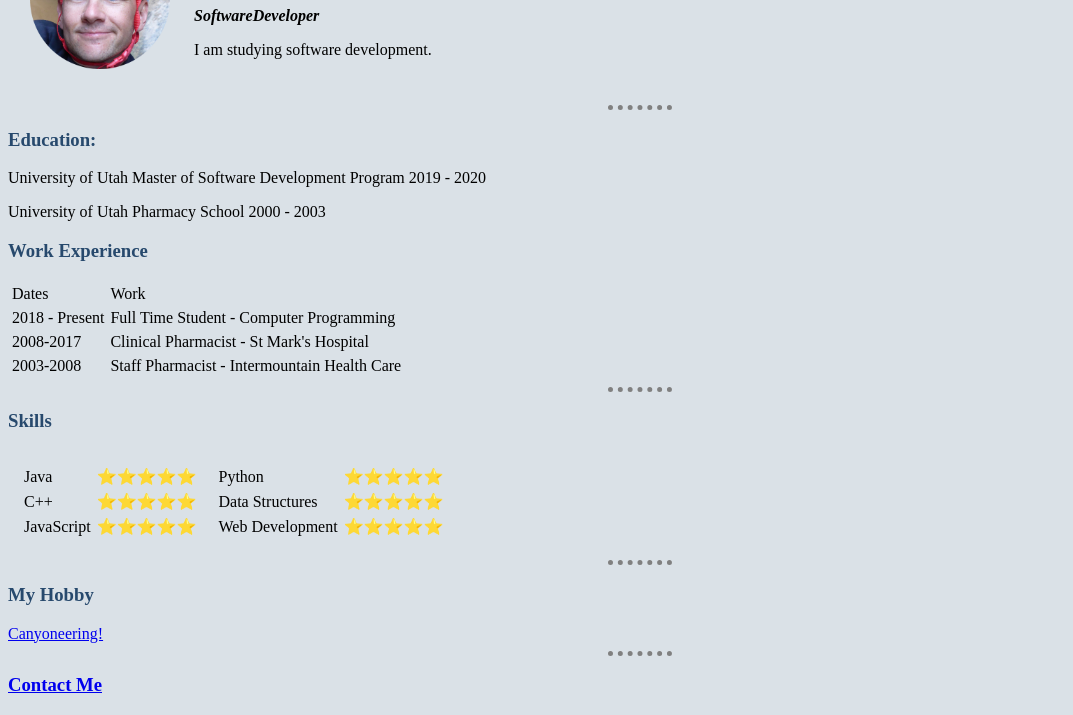
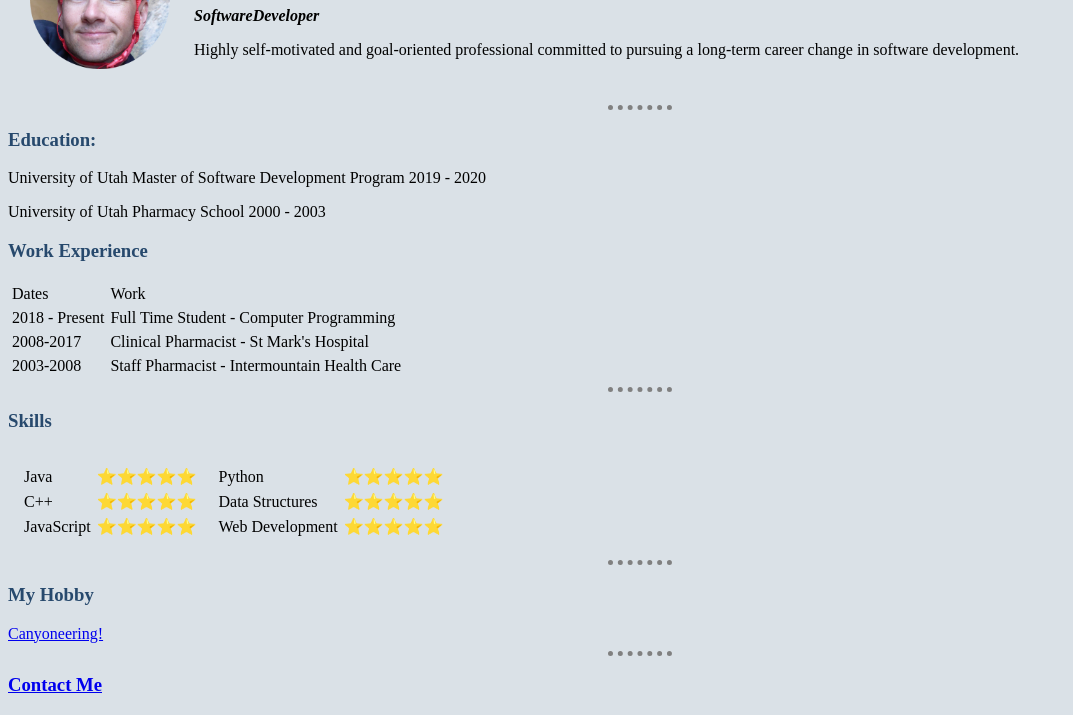
Before and after one commit to BobAllan123/BobAllan123.github.io, a plain HTML site: page index.html in a window 1280 px wide. Shown: the part 103-818 px from the top of the page, without its empty margins (0-1073 px from the left). Drawn offline with Linux system fonts and the light colour scheme.

Commit message:
Update index.html

```diff
--- a/index.html
+++ b/index.html
@@ -22,7 +22,8 @@
           <p>
             <em><strong>SoftwareDeveloper</strong></em>
           </p>
-          <p>I am studying software development.</p>
+          <p>Highly self-motivated and goal-oriented professional committed to
+            pursuing a long-term career change in software development.</p>
         </td>
       </tr>
     </table>
```
